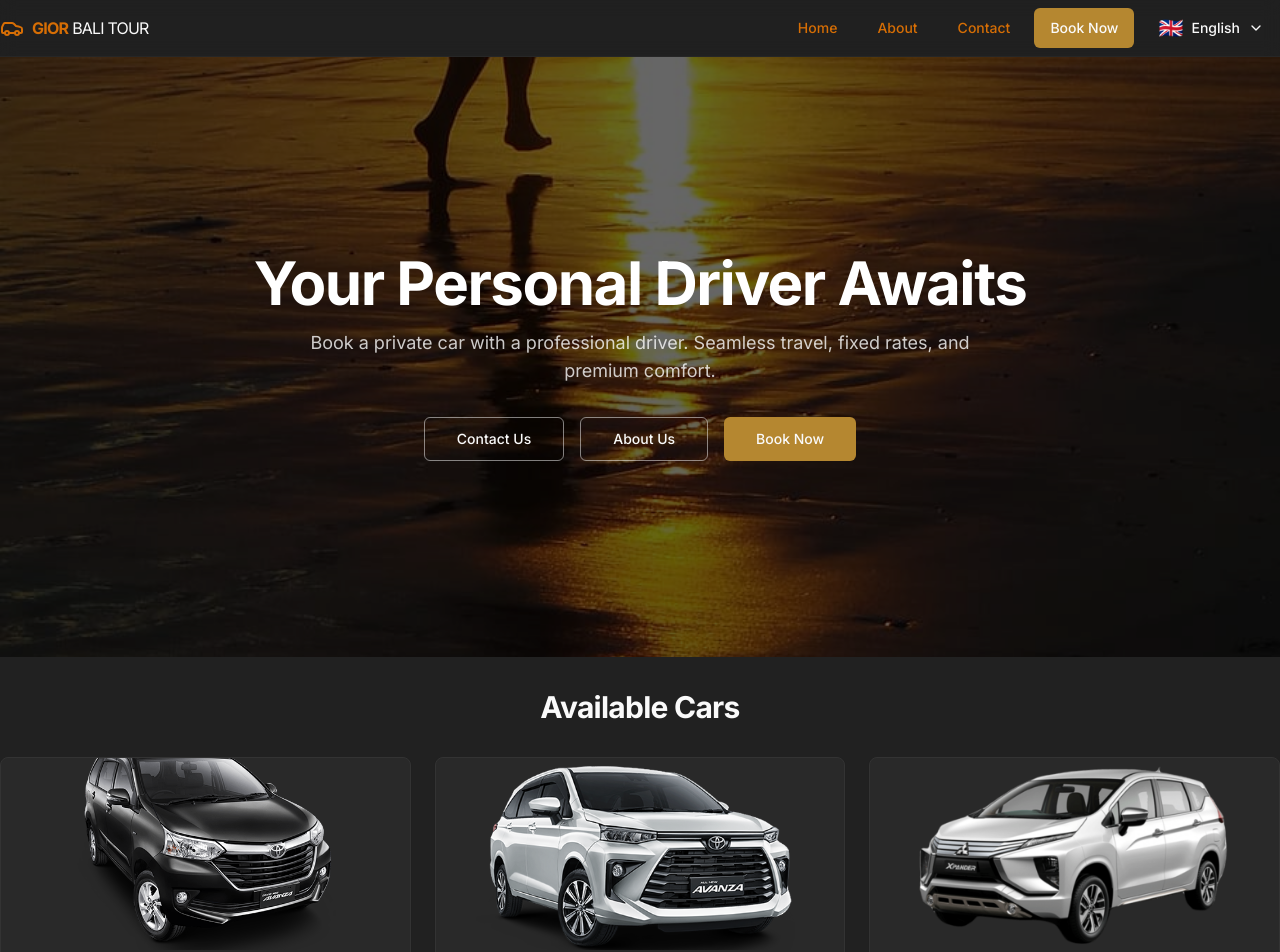
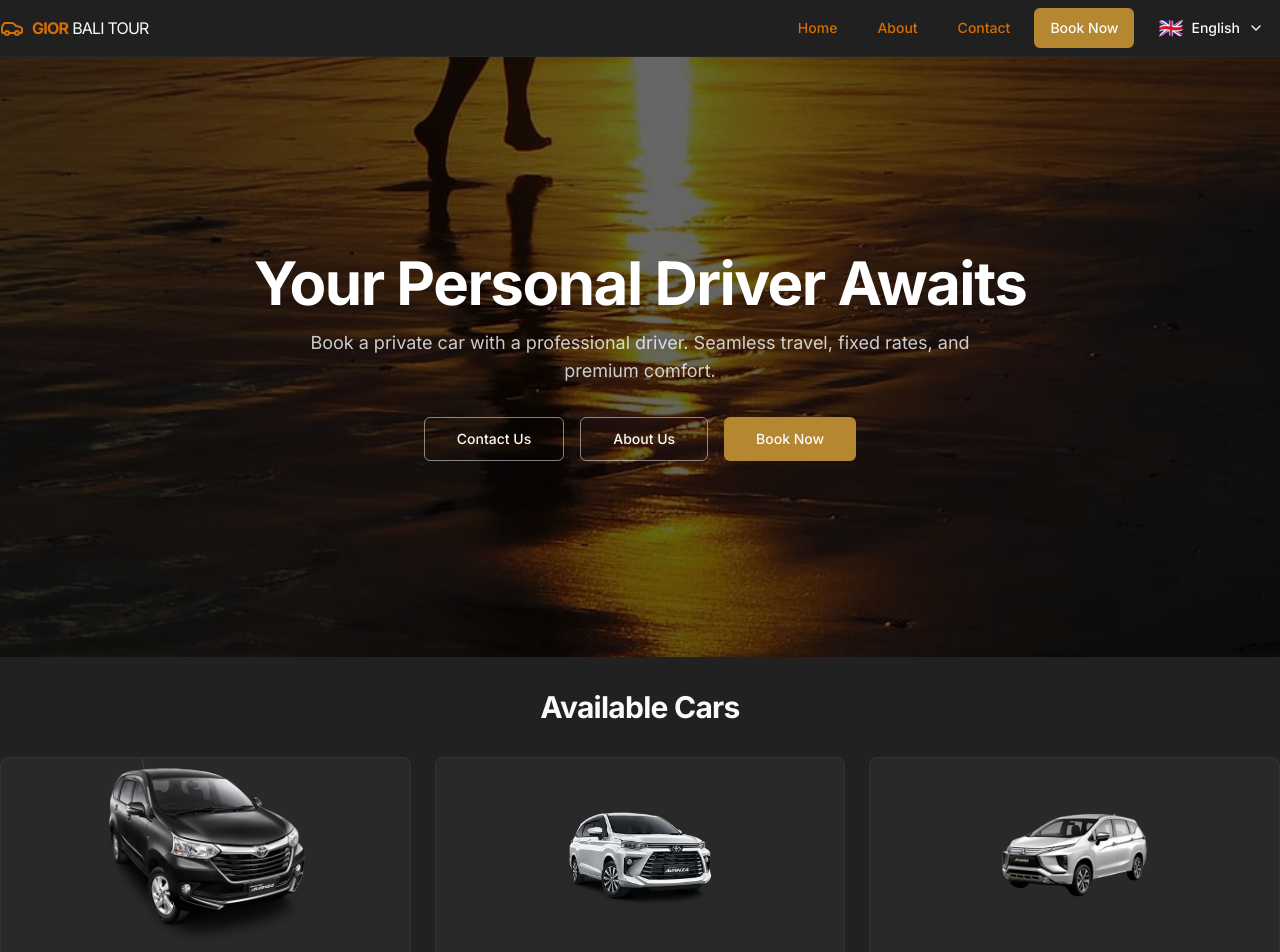
Before and after one commit to GiorMalik/TourGior, a Next.js app: page / in a window 1280 px wide. Shown: the top 952 px of the page. Built offline with nearby package versions, Linux system fonts and the light colour scheme.

Commit message:
ini gambarnya sangat kecil, saya akan kirimkan anda gambar 1 lagi yang s

```diff
--- a/src/app/cars/components/car-card.tsx
+++ b/src/app/cars/components/car-card.tsx
@@ -14,7 +14,7 @@ import {
 } from '@/components/ui/card';
 import { Button } from '@/components/ui/button';
 import { Badge } from '@/components/ui/badge';
-import type { Car, CarFeature, CarType } from '@/lib/types';
+import type { Car } from '@/cars/types';
 import { ImageGalleryData } from '@/images/gallery';
 import { Skeleton } from '@/components/ui/skeleton';
 import { useTranslation, type TranslationKeys } from '@/lib/locales';
@@ -63,7 +63,6 @@ export function CarCard({ car }: CarCardProps) {
 
   useEffect(() => {
     setIsMounted(true);
-    // Generate random review count and rating on the client side
     setReviewCount(Math.floor(Math.random() * (400 - 200 + 1)) + 200);
     const randomRating = Math.round((Math.random() * (5.0 - 4.5) + 4.5) * 10) / 10;
     setRating(randomRating);
@@ -99,10 +98,10 @@ export function CarCard({ car }: CarCardProps) {
         <div className="relative h-48 w-full">
           {carImage ? (
             <Image
-              src={carImage.imageUrl}
+              src={carImage.imageUrl.src}
               alt={car.name}
               fill
-              className="object-cover"
+              className="object-contain"
               data-ai-hint={carImage.imageHint}
             />
           ) : (
--- a/src/components/hero-section.tsx
+++ b/src/components/hero-section.tsx
@@ -38,7 +38,7 @@ export function HeroSection() {
       {heroImages.map((image, index) => (
         <Image
           key={image.id}
-          src={image.imageUrl}
+          src={image.imageUrl.src}
           alt={image.description}
           fill
           className={cn(
--- a/src/images/gallery.ts
+++ b/src/images/gallery.ts
@@ -16,7 +16,9 @@ import toyotaVellfire from '../../public/images/toyota-vellfire.png';
 export type ImageGallery = {
   id: string;
   description: string;
-  imageUrl: StaticImageData;
+  imageUrl: {
+    src: string;
+  };
   imageHint: string;
 };
 
```
Also changed, not shown: apphosting.yaml (deleted, +0 -7 lines).
